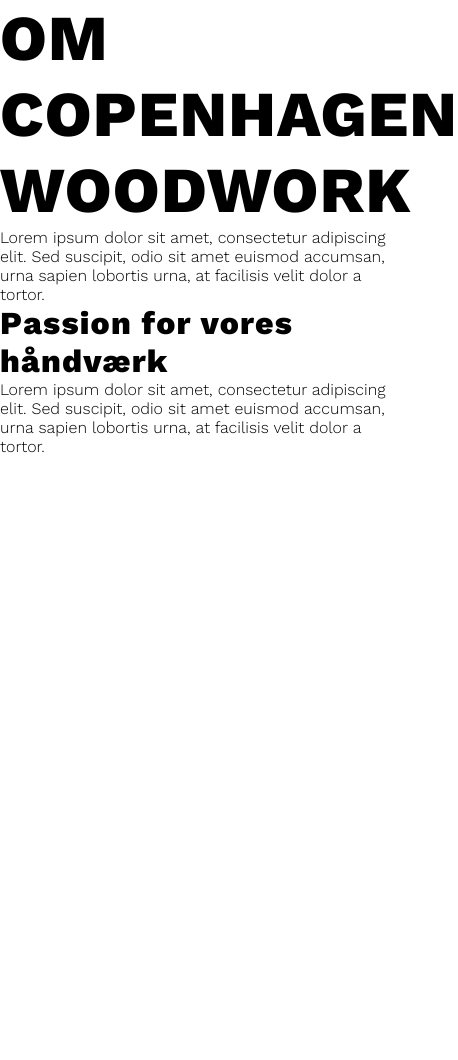
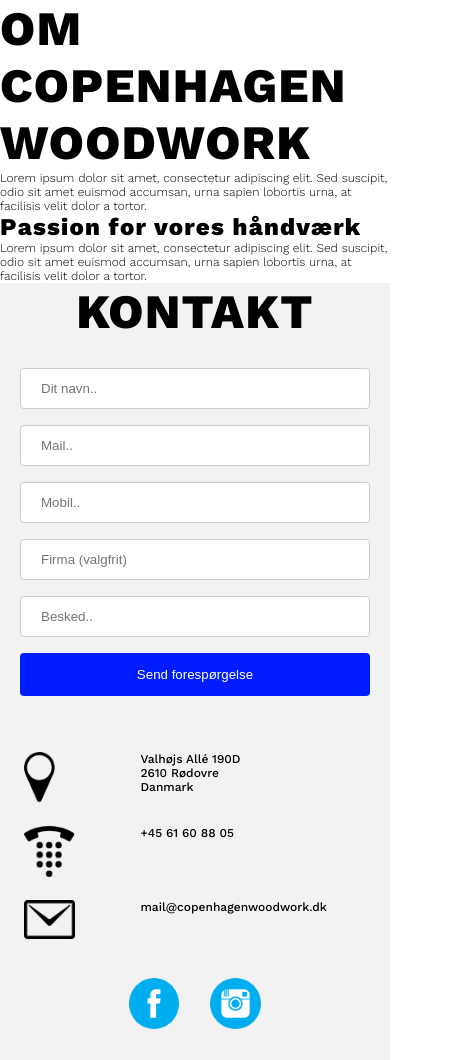
Before and after one commit to math06j5/copenhagen_woodwork_redesign, a plain HTML site: page index.html in a window 390 px wide. Shown: the whole page, 458 px wide, since content can reach past the window. Before the commit the page ends 844 px from the top, so only its background shows below. Drawn offline with nearby package versions, Linux system fonts and the light colour scheme.

Commit message:
kontakt mobile v1 done

```diff
--- a/index.html
+++ b/index.html
@@ -36,7 +36,46 @@
     </section>
 
     <!-- Greiff  -->
-    <section id="contact"></section>
+    <section id="contact">
+        <div class="sectionwrapper">
+            <div class="kontakt">
+                <h1>Kontakt</h1>
+                <p></p>
+            </div>
+
+            <div class="box">
+                <form>
+                    <input type="text" name="firstname" placeholder="Dit navn..">
+                    <input type="email" name="emailaddress" placeholder="Mail..">
+                    <input type="tel" name="phone" pattern="[0-9]{3}-[0-9]{2}-[0-9]{3}" placeholder="Mobil..">
+                    <input type="text" name="firstname" placeholder="Firma (valgfrit)">
+                    <input type="text" name="firstname" placeholder="Besked..">
+                    <input type="submit" value="Send forespørgelse">
+
+                </form>
+            </div>
+            <div class="box">
+                <div class="grid">
+                    <img src="png/AI_mappointer.png" alt="" class="add_png info">
+
+                    <a href="https://goo.gl/maps/SxgVKm5ZnhfQL5P98" target="_blank" class="add_con info">Valhøjs Allé 190D<br>2610 Rødovre<br>Danmark</a>
+
+                    <img src="png/AI_telephone.png" alt="" class="tlf_png info">
+
+                    <a href="tel:xxxxxxxx" class="tlf_con info">+45 61 60 88 05</a>
+
+                    <img src="png/AI_mail.png" alt="" class="mail_png info">
+
+                    <a href="mailto:xxxx@copenhagenwoodwork.dk" class="mail_con info">mail@copenhagenwoodwork.dk</a>
+
+                    <div class="some info">
+                        <img src="png/face.png" alt="" class="icons">
+                        <img src="png/insta.png" alt="" class="icons">
+                    </div>
+                </div>
+            </div>
+        </div>
+    </section>
 
 
 
--- a/style.css
+++ b/style.css
@@ -34,27 +34,28 @@ div {
 }
 
 h1 {
-    font-size: 6.4rem;
+    font-size: 4.8rem;
     letter-spacing: 0.12rem;
     font-weight: 800;
     text-transform: uppercase;
 }
 
 h2 {
-    font-size: 3.2rem;
+    font-size: 2.4rem;
     letter-spacing: 0.12rem;
     font-weight: 800;
 }
 
 p {
     font-weight: 300;
-    font-size: 1.6rem;
+    font-size: 1.2rem;
 }
 
 a {
-    font-size: 1.3rem;
+    font-size: 1.2rem;
     color: #000;
     font-weight: 500;
+    text-decoration: none;
 }
 
 /******** slut ********/
@@ -79,7 +80,126 @@ a {
 
 /******** #contact ********/
 
+#contact {
+    background-color: #f2f2f2;
+    display: flex;
+}
 
+#contact h1 {
+    text-align: center;
+}
+
+#contact .sectionwrapper {
+    display: flex;
+    flex-wrap: wrap;
+    flex-direction: column;
+    flex-grow: 1;
+}
+
+#contact .box {
+    display: flex;
+    flex-direction: column;
+    border-radius: 5px;
+    padding: 20px;
+    flex-grow: 1;
+    flex-wrap: wrap;
+}
+
+#contact form {
+    display: flex;
+    flex-direction: column;
+    justify-content: flex-start;
+}
+
+#contact input[type=text],
+select,
+input[type=email],
+input[type=tel] {
+    width: 100%;
+    padding: 12px 20px;
+    margin: 8px 0;
+    display: inline-block;
+    border: 1px solid #ccc;
+    border-radius: 4px;
+    box-sizing: border-box;
+}
+
+#contact input[type=submit] {
+    width: 100%;
+    background-color: #001dff;
+    color: white;
+    padding: 14px 20px;
+    margin: 8px 0;
+    border: none;
+    border-radius: 4px;
+    cursor: pointer;
+}
+
+#contact input[type=submit]:hover {
+    background-color: #001dff;
+}
+
+#contact .grid {
+    display: grid;
+    grid-template-columns: 33.3% 33.3% 33.3%;
+    grid-template-rows: 1fr 1fr 1fr 1fr;
+    grid-template-areas:
+        "addpng addcon addcon"
+        "tlfpng tlfcon tlfcon"
+        "mailpng mailcon mailcon"
+        "some some some";
+
+}
+
+#contact .grid .add_con {
+    grid-area: addcon;
+}
+
+#contact .grid .add_png {
+    width: 8vw;
+    height: 13vw;
+    grid-area: addpng;
+    display: flex;
+}
+
+#contact .add_png img {}
+
+#contact .box .info {
+    margin: 2vw 1vw;
+}
+
+#contact .grid .tlf_con {
+    grid-area: tlfcon;
+}
+
+#contact .grid .tlf_png {
+    width: 13vw;
+    height: 13vw;
+    grid-area: tlfpng;
+}
+
+#contact .grid .mail_con {
+    grid-area: mailcon;
+}
+
+#contact .grid .mail_png {
+    width: 13vw;
+    height: 10vw;
+    grid-area: mailpng;
+}
+
+#contact .grid .some {
+    grid-area: some;
+    display: flex;
+    align-items: center;
+    justify-content: center;
+}
+
+#contact .grid .some .icons {
+    width: 13vw;
+    height: 13vw;
+    margin: 1vw 4vw;
+}
 
 /******** #contact slut ********/
 
```
Also changed, not shown: png/AI_mail.png (added), png/AI_mappointer.png (added), png/AI_telephone.png (added), png/face.png (added), png/insta.png (added).
